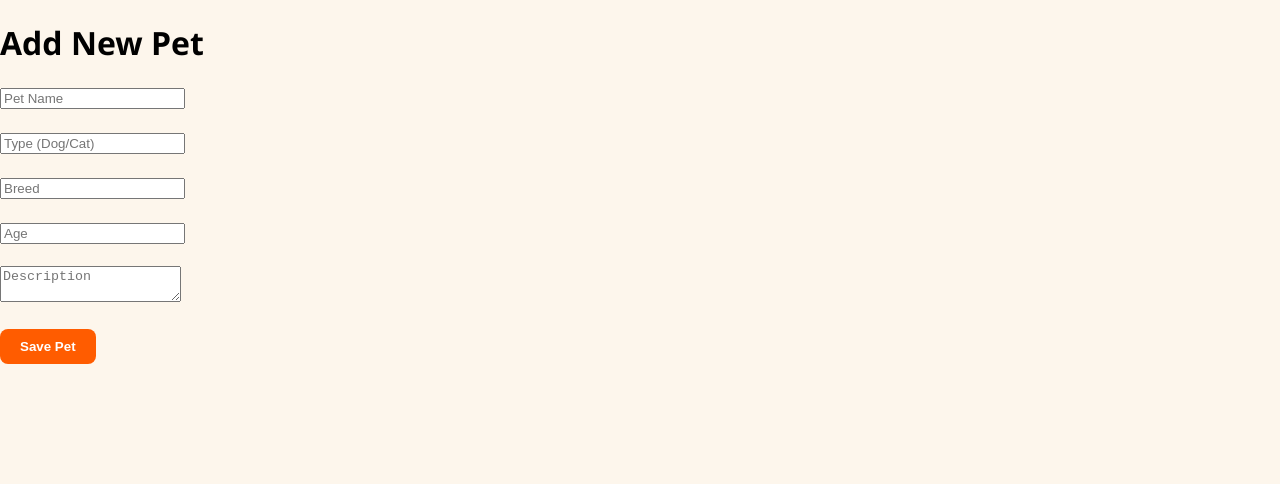
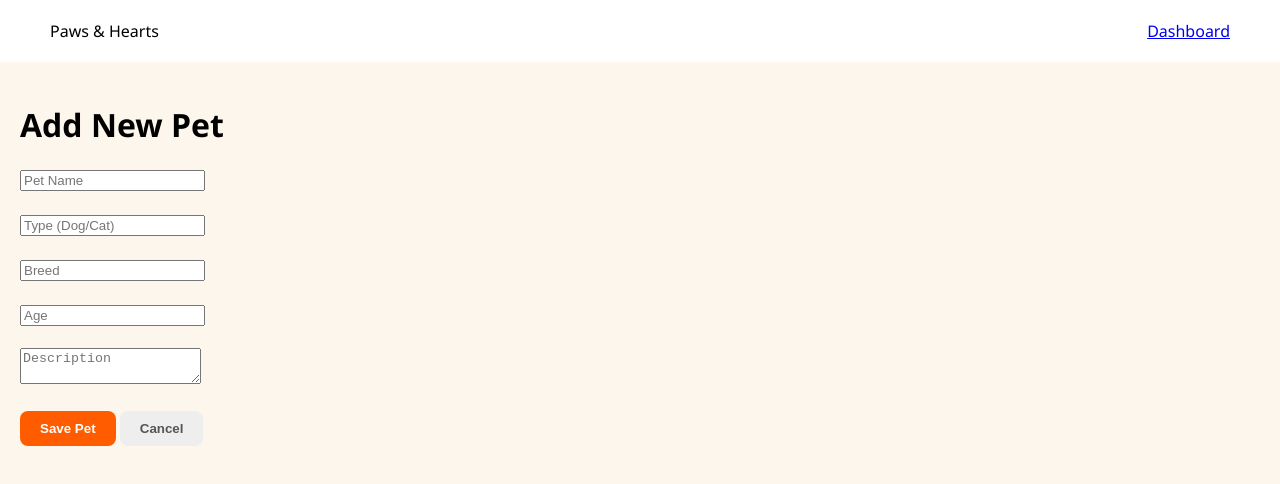
Before and after one commit to isufcelhaka/Paws-Hearts-Adoption, a plain HTML site: page addpet.html in a window 1280 px wide. Drawn offline with Linux system fonts and the light colour scheme.

Commit message:
Final version with fixed PetService and Dashboard logic

```diff
--- a/PetService.js
+++ b/PetService.js
@@ -1,3 +1,4 @@
+// 1. Fixed the path (added the /)
 import { Pet } from './Pet.js';
 
 class PetService {
@@ -43,4 +44,5 @@ class PetService {
     }
 }
 
+// 2. Fixed the export name to lowercase 'petService' to match your other files
 export const petService = new PetService();
--- a/addpet.html
+++ b/addpet.html
@@ -7,6 +7,12 @@
     <link rel="stylesheet" href="style.css">
 </head>
 <body>
+    <nav class="navbar">
+        <div class="logo">Paws & Hearts</div>
+        <div class="links"><a href="index.html">Dashboard</a></div>
+    </nav>
+
+    <main style="padding: 20px;">
         <h1>Add New Pet</h1>
         <form id="addPetForm">
             <input type="text" name="name" placeholder="Pet Name" required><br><br>
@@ -16,7 +22,9 @@
             <textarea name="description" placeholder="Description" required></textarea><br><br>
 
             <button type="submit" class="btn-orange">Save Pet</button>
+            <button type="button" class="btn-secondary" onclick="location.href='index.html'">Cancel</button>
         </form>
+    </main>
 
     <script type="module" src="addpet.js"></script>
 </body>
--- a/addpet.js
+++ b/addpet.js
@@ -1,22 +1,25 @@
 import { petService } from './PetService.js';
 
+// FIX: Changed 'addpetForm' to 'addPetForm' to match the HTML ID
 const form = document.getElementById('addPetForm');
 
 if (form) {
     form.addEventListener('submit', async (e) => {
+        // This stops the browser from adding ?name=... to the URL
         e.preventDefault();
-
 
         const formData = new FormData(form);
         const newPetData = Object.fromEntries(formData.entries());
 
-
+        // Saves to LocalStorage
         await petService.save(newPetData);
-
 
         alert('Pet added successfully!');
 
-
+        // Redirects to Dashboard
         window.location.href = 'index.html';
     });
+} else {
+    // This will help you debug if the ID is still wrong
+    console.error("Form not found! Check if the ID in HTML is 'addPetForm'.");
 }
```
Also changed, not shown: index.html (+6 -30 lines). Lines whose indentation alone changed are shown as unchanged.
